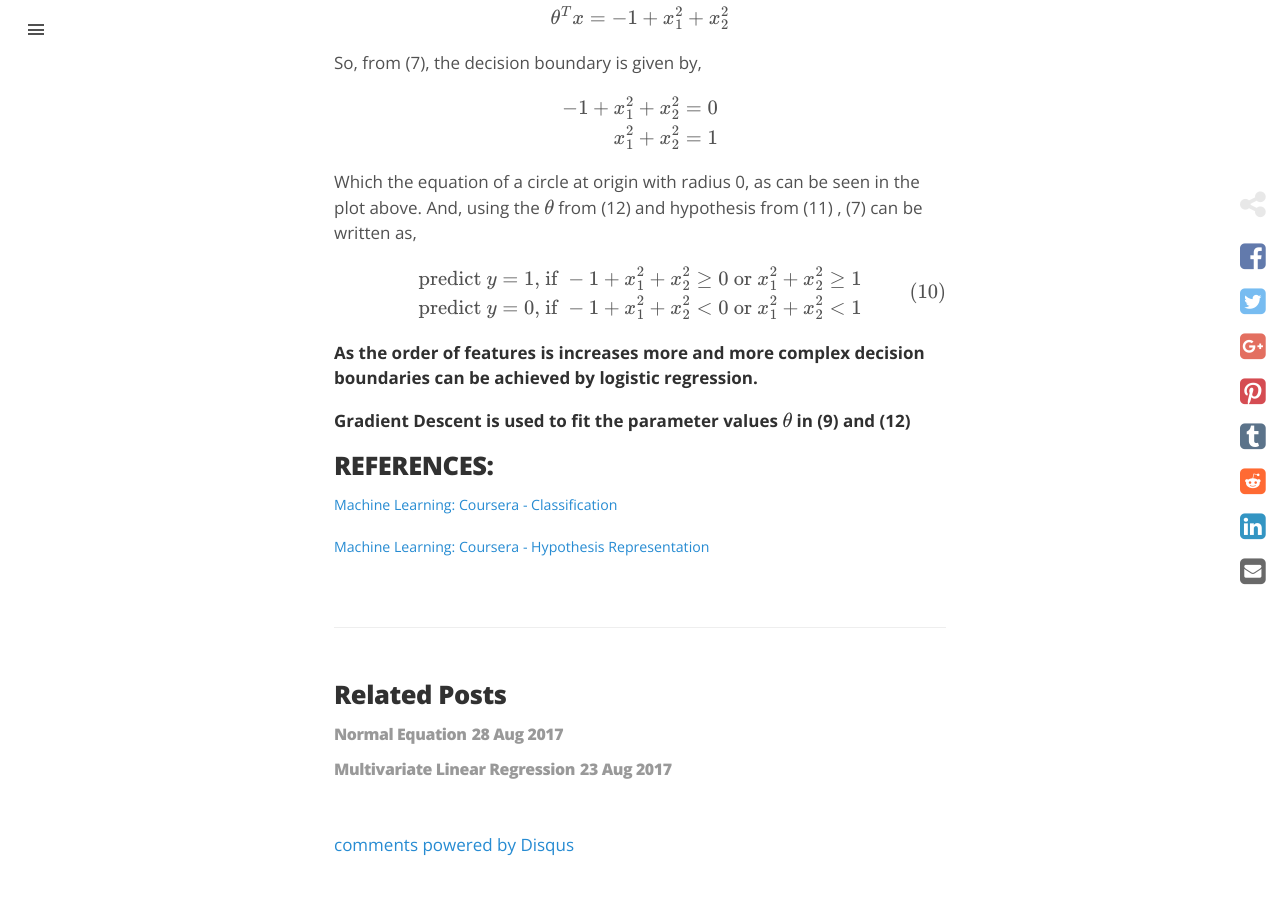
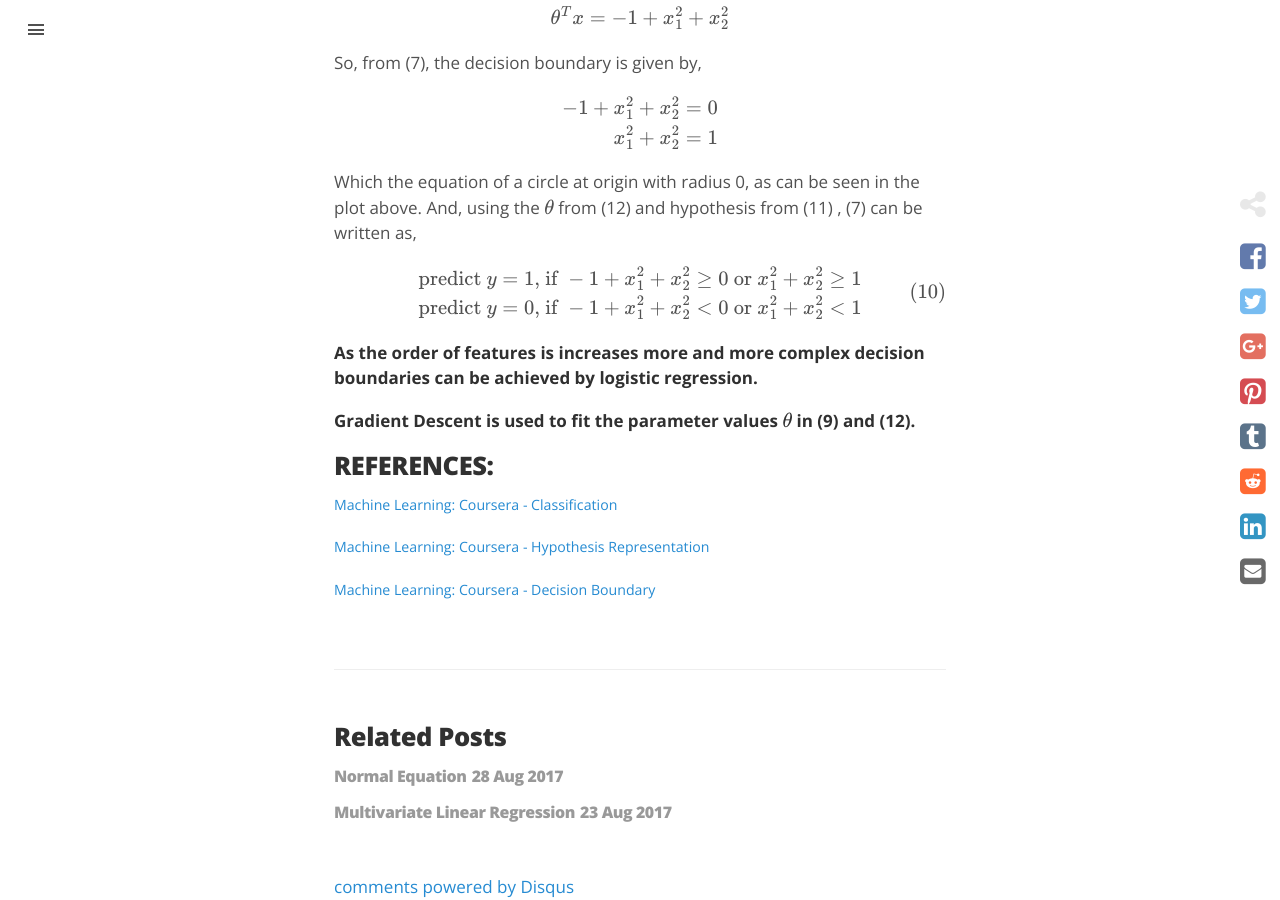
Before and after one commit to shreyasrh9/github-page-v2, a Jekyll site: the page built from _posts/2017-08-31-classification-and-representation.md, in a window 1280 px wide and 900 px high, scrolled down 4170 px. Built offline with Jekyll 4.4.1, drawn with Linux system fonts in a browser that asks for light colours; nearby versions of some CDN libraries; formulas are drawn with MathJax 3; comment, search, counter and statistics services are not loaded; before the commit the page ends 5027 px from its top, so only the background shows below that.

Commit message:
reference_fix_logistic_regression

```diff
--- a/_posts/2017-08-31-classification-and-representation.md
+++ b/_posts/2017-08-31-classification-and-representation.md
@@ -140,10 +140,13 @@ $$
 
 **As the order of features is increases more and more complex decision boundaries can be achieved by logistic regression.**
 
-**Gradient Descent is used to fit the parameter values \\(\theta\\) in (9) and (12)**
+**Gradient Descent is used to fit the parameter values \\(\theta\\) in (9) and (12).**
 
 ## REFERENCES:
 
 <small>[Machine Learning: Coursera - Classification](https://www.coursera.org/learn/machine-learning/lecture/wlPeP/classification){:target="_blank"}</small>
 
 <small>[Machine Learning: Coursera - Hypothesis Representation](https://www.coursera.org/learn/machine-learning/lecture/RJXfB/hypothesis-representation){:target="_blank"}</small>
+
+
+<small>[Machine Learning: Coursera - Decision Boundary](https://www.coursera.org/learn/machine-learning/lecture/WuL1H/decision-boundary){:target="_blank"}</small>
```
